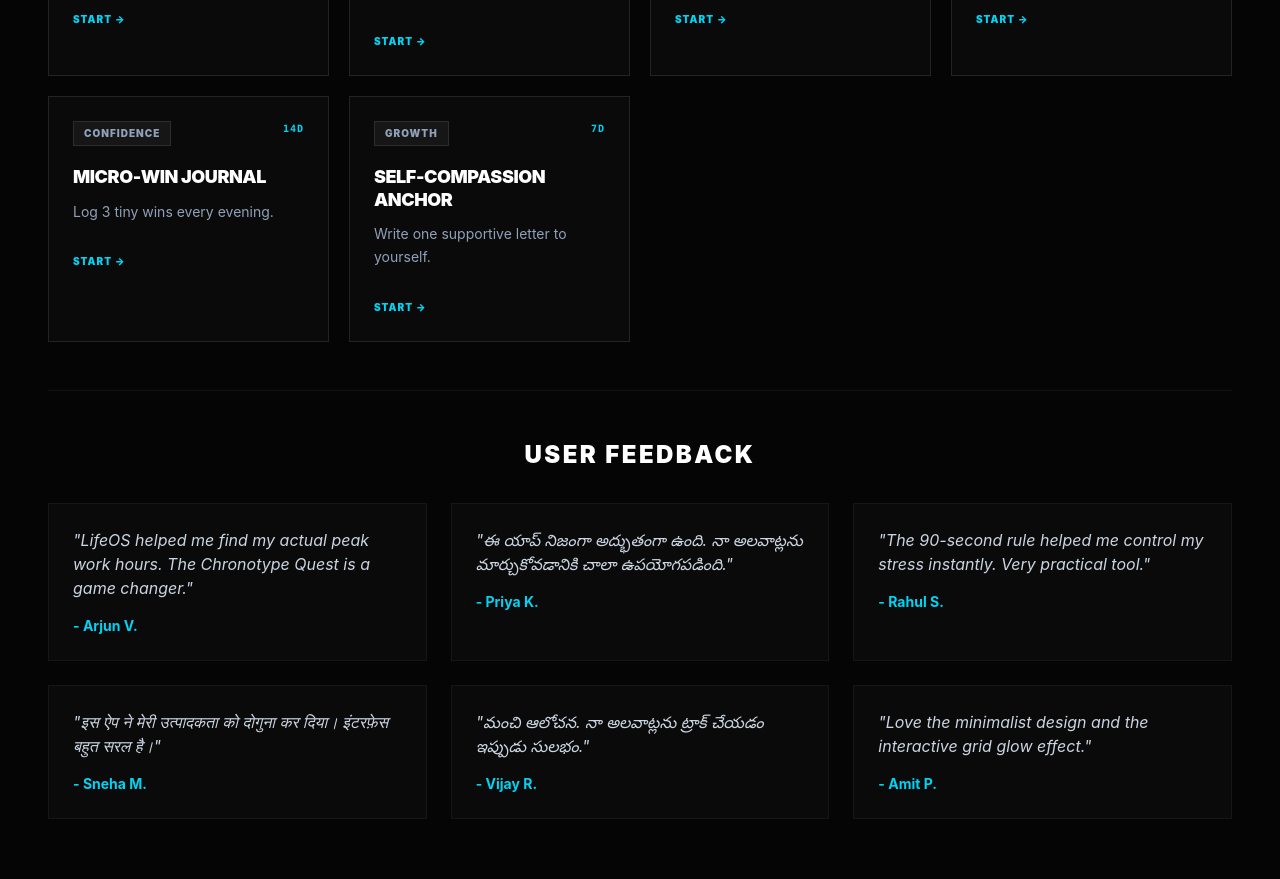
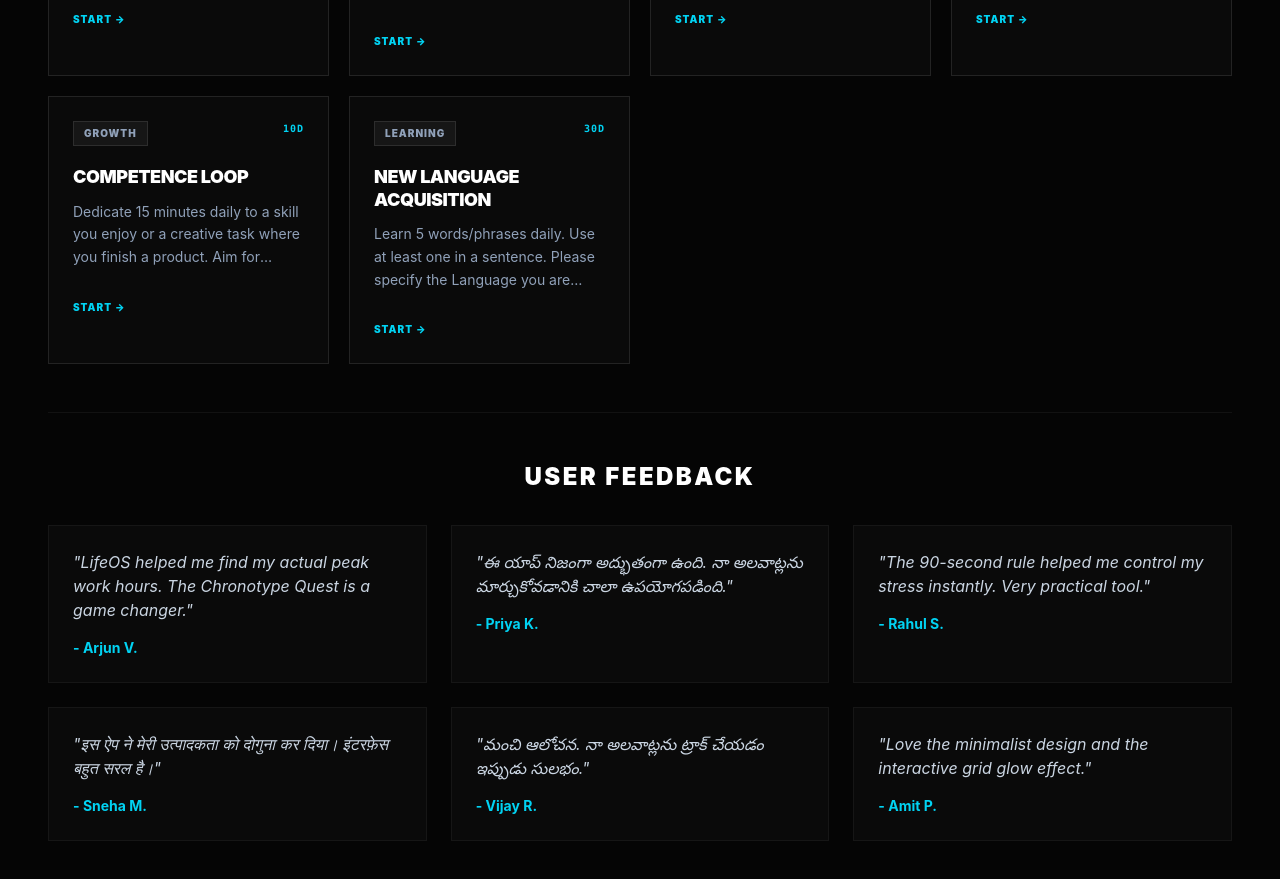
Before and after one commit to aksharap22/LifeOS, a React (Vite) app in the folder frontend/: page / in a window 1280 px wide. Shown: the part 2140-3019 px from the top of the page. Built offline with nearby package versions, Linux system fonts and the light colour scheme.

Commit message:
feat: Add Competence Loop and Language Acquisition challenges

```diff
--- a/frontend/src/data/challengeTemplates.ts
+++ b/frontend/src/data/challengeTemplates.ts
@@ -221,27 +221,27 @@
     tags: ['productivity', 'work', 'tasks', 'focus'],
   },
   {
-    id: 'micro-win-journal',
-    title: 'Micro-Win Journal',
-    badge: 'Confidence',
-    category: 'Emotional',
-    duration: 14,
-    description: 'Log 3 tiny wins every evening.',
-    hypothesis: 'Acknowledging small successes boosts self-efficacy.',
-    metrics: [{ name: 'Wins', type: 'Numeric' }],
-    prompts: ['What was a small win today?'],
-    tags: ['confidence', 'satisfaction', 'growth'],
+    id: 'competence-loop',
+    title: 'Competence Loop',
+    badge: 'Growth',
+    category: 'Growth',
+    duration: 10,
+    description: 'Dedicate 15 minutes daily to a skill you enjoy or a creative task where you finish a product. Aim for completion.',
+    hypothesis: 'Completing tangible tasks creates a competence loop that boosts confidence and reduces feelings of helplessness.',
+    metrics: [{ name: 'Completion', type: 'Boolean' }],
+    prompts: ['What did you complete today?', 'How do you feel about your capability?'],
+    tags: ['growth', 'confidence', 'competence'],
   },
   {
-    id: 'self-compassion-anchor',
-    title: 'Self-Compassion Anchor',
-    badge: 'Growth',
-    category: 'Emotional',
-    duration: 7,
-    description: 'Write one supportive letter to yourself.',
-    hypothesis: 'Self-compassion interrupts critical loops.',
-    metrics: [{ name: 'Compassion Score', type: 'Rating Scale' }],
-    prompts: ['What did you say to yourself?'],
-    tags: ['self-compassion', 'resilience', 'well-being'],
+    id: 'language-acquisition',
+    title: 'New Language Acquisition',
+    badge: 'Learning',
+    category: 'Growth',
+    duration: 30,
+    description: 'Learn 5 words/phrases daily. Use at least one in a sentence. Please specify the Language you are learning in the Title when you create this.',
+    hypothesis: 'Daily consistent input builds long-term language retention.',
+    metrics: [{ name: 'Words Learned', type: 'Numeric' }],
+    prompts: ['What new words did you learn?', 'Did you use one today?'],
+    tags: ['growth', 'language', 'learning'],
   },
 ];
```
